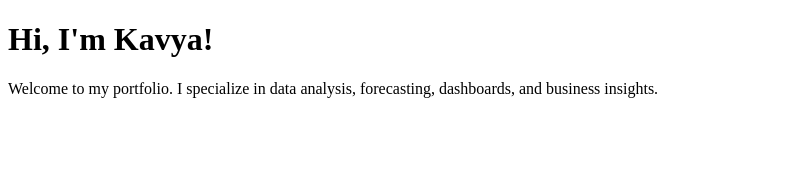
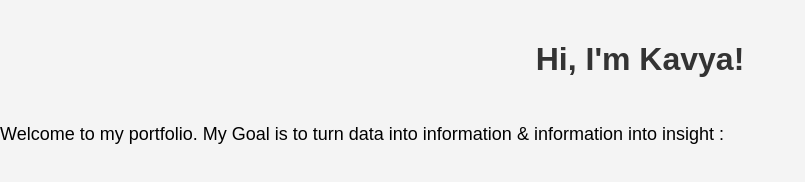
Before and after one commit to kavya3115/Portfolio, a plain HTML site: page index.html in a window 1280 px wide. Shown: the whole page, without its empty margins (0-805 px from the left). Drawn offline with Linux system fonts and the light colour scheme.

Commit message:
Update index.html

```diff
--- a/index.html
+++ b/index.html
@@ -1,12 +1,13 @@
 <!DOCTYPE html>
 <html lang="en">
-<head>
+
     <meta charset="UTF-8">
     <meta name="viewport" content="width=device-width, initial-scale=1.0">
     <title>Kavya's Portfolio</title>
+    <link rel="stylesheet" type="text/css" href="style.css">
 </head>
 <body>
     <h1>Hi, I'm Kavya!</h1>
-    <p>Welcome to my portfolio. I specialize in data analysis, forecasting, dashboards, and business insights.</p>
+    <p>Welcome to my portfolio. My Goal is to turn data into information & information into insight : </p>
 </body>
 </html>
```
